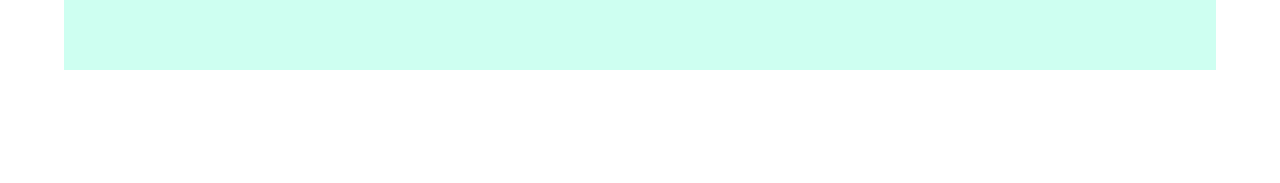
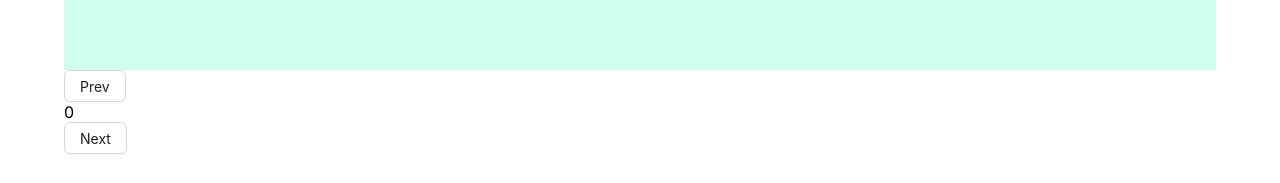
Before and after one commit to kiritosan/useful-tools, a Next.js app: page /dashboard/algorithmViewer in a window 1280 px wide. Shown: the part 890-1073 px from the top of the page. Before the commit the page ends 992 px from the top, so only its background shows below. Built offline with nearby package versions, Linux system fonts and the light colour scheme.

Commit message:
feat: time machine

```diff
--- a/app/dashboard/algorithmViewer/Viewer.tsx
+++ b/app/dashboard/algorithmViewer/Viewer.tsx
@@ -1,32 +1,43 @@
-import React from 'react';
+import React, { useState } from 'react';
 import { FC } from 'react';
+import { Button } from 'antd'
 import './index.css'
+
 import DataItem from './DataItem';
 
 interface ViewerProps {
     // 假设data为arr
-    data: number[];
-    onRun: () => void;
+    snapshots: number[][];
 }
 
 const Viewer: FC<ViewerProps> = ({
-    data,
-    onRun,
+    snapshots,
 }) => {
+    const [index, setIndex] = useState(0);
 
     return (
+        <>
             <div
                 className='viewer'
             >
-            {data.map((value, index) => {
+                {snapshots[index].map((value, index) => {
                     return <DataItem
                         key={index}
                     >
                         {value}
                     </DataItem>
                 })}
-
             </div>
+            <div className="controller">
+                <Button
+                    onClick={() => setIndex(index - 1)}
+                >Prev</Button>
+                <div>{index}</div>
+                <Button
+                    onClick={() => setIndex(index + 1)}
+                >Next</Button>
+            </div>
+        </>
     );
 };
 
--- a/app/dashboard/algorithmViewer/page.tsx
+++ b/app/dashboard/algorithmViewer/page.tsx
@@ -1,7 +1,7 @@
 'use client'
 
 import CodeDisplay from "@/app/components/CodeDisplay";
-import { bubbleSort } from "./sort";
+import { bubbleSort, getBubbleSortSnapshots } from "./sort";
 import Viewer from "./Viewer";
 
 const bubbleSortStr = bubbleSort.toString()
@@ -16,8 +16,7 @@ const algorithmViewer = () => {
                 language={"javascript"}
             />
             <Viewer
-                data={arr}
-                onRun={() => bubbleSort(arr)}
+                snapshots={getBubbleSortSnapshots(arr)}
             />
         </div>
     );
```
Lines whose indentation alone changed are shown as unchanged.
